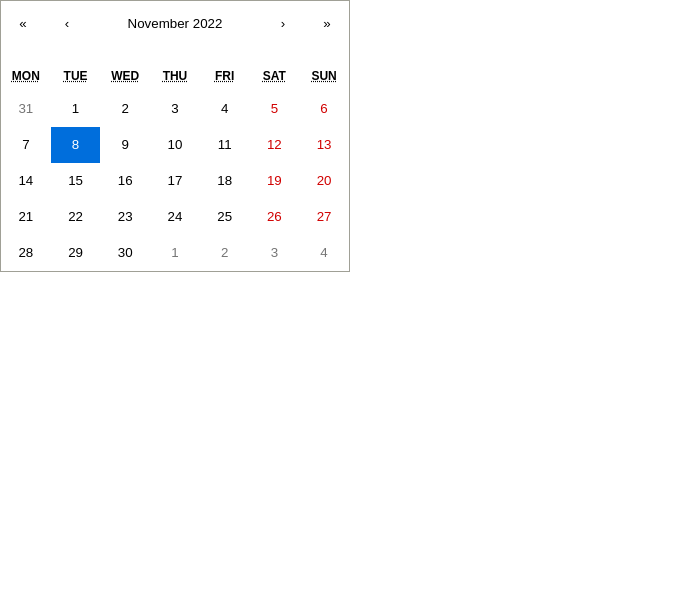
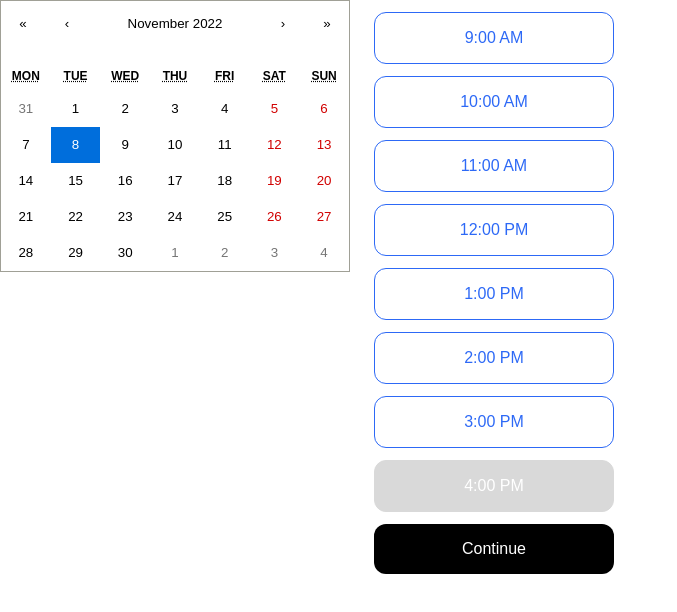
Before and after one commit to kubilaycakmak/attendence-frontend, a React (Create React App) app: page / in a window 1280 px wide. Shown: the top 612 px of the page, without its empty margins (0-677 px from the left). Built offline with nearby package versions, Linux system fonts and the light colour scheme.

Commit message:
Canlendar time range btn added

```diff
--- a/src/component/appointment-calendar/AppointmentCalendar.js
+++ b/src/component/appointment-calendar/AppointmentCalendar.js
@@ -1,15 +1,92 @@
 import React, { useState } from "react"
 import Calendar from "react-calendar"
-// import "react-calendar/dist/Calendar.css"
-// import "./AppointmentCalendar.module.scss"
+import styles from "./AppointmentCalendar.module.scss"
 
 const AppointmentCalendar = () => {
-  const [value, onChange] = useState(new Date())
+  const [date, setDate] = useState(new Date())
+  const [time, setTime] = useState()
+
+  const data = {
+    month: 10,
+    date: 1,
+    options: [
+      {
+        time: "9:00 AM",
+        isAvailable: true,
+      },
+      {
+        time: "10:00 AM",
+        isAvailable: true,
+      },
+      {
+        time: "11:00 AM",
+        isAvailable: true,
+      },
+      {
+        time: "12:00 PM",
+        isAvailable: true,
+      },
+      {
+        time: "1:00 PM",
+        isAvailable: true,
+      },
+      {
+        time: "2:00 PM",
+        isAvailable: true,
+      },
+      {
+        time: "3:00 PM",
+        isAvailable: true,
+      },
+      {
+        time: "4:00 PM",
+        isAvailable: false,
+      },
+    ],
+  }
+
+  const onChange = (date) => {
+    setDate(date)
+  }
+
+  const clickHandler = (e) => {
+    // console.log("e>>", e.target.textContent)
+    setTime(e.target.textContent)
+  }
+
+  const submitHandler = () => {
+    const timeStamp = date.getTime()
+    console.log(timeStamp)
+    console.log(time)
+  }
 
   return (
-    <div>
-      <Calendar onChange={onChange} value={value} />
-    </div>
+    <>
+      <div className={styles.container}>
+        <div className={styles.calendarWrap}>
+          <Calendar onChange={onChange} value={date} />
+        </div>
+        <div>
+          {data.options.map((i, index) => {
+            return (
+              <li key={index} className={styles.li}>
+                <button
+                  disabled={!i.isAvailable}
+                  onClick={clickHandler}
+                  className={i.time === time ? styles.active : styles.inActive}>
+                  {i.time}
+                </button>
+              </li>
+            )
+          })}
+          <li className={styles.li}>
+            <button onClick={submitHandler} className={styles.submitBtn}>
+              Continue
+            </button>
+          </li>
+        </div>
+      </div>
+    </>
   )
 }
 
--- a/src/component/appointment-calendar/AppointmentCalendar.module.scss
+++ b/src/component/appointment-calendar/AppointmentCalendar.module.scss
@@ -1,117 +1,93 @@
-.react-calendar {
-  width: 350px;
-  max-width: 100%;
-  background: white;
-  border: 1px solid #a0a096;
-  font-family: Arial, Helvetica, sans-serif;
-  line-height: 1.125em;
+.container {
+  display: flex;
+  @media screen and (max-width: 767px) {
+    flex-direction: column;
+  }
 }
-.react-calendar--doubleView {
-  width: 700px;
+
+.calendarWrap {
+  height: auto;
 }
-.react-calendar--doubleView .react-calendar__viewContainer {
-  display: flex;
-  margin: -0.5em;
+
+.li {
+  list-style: none;
+  margin: 12px 24px;
+  button {
+    &:disabled {
+      background-color: #d9d9d9;
+      border: 1.5px solid #d9d9d9;
+      cursor: no-drop;
+      color: white;
+    }
+  }
+
+  .active {
+    transition: 0.4s;
+    border: 1.5px solid #2d69f6;
+    font-size: 16px;
+    padding: 16px 0px;
+    width: 240px;
+    border-radius: 12px;
+    color: white;
+    background-color: #2d69f6;
+    @media screen and (max-width: 767px) {
+      width: 100%;
+      font-size: 12px;
+      padding: 12px 0px;
+      border: 1px solid #2d69f6;
+    }
+  }
+
+  .inActive {
+    border: 1.5px solid #2d69f6;
+    font-size: 16px;
+    padding: 16px 0px;
+    width: 240px;
+    border-radius: 12px;
+    color: #2d69f6;
+    background-color: white;
+    @media screen and (max-width: 767px) {
+      width: 100%;
+      font-size: 12px;
+      padding: 10px 0px;
+      border: 1px solid #2d69f6;
+    }
+  }
+  .submitBtn {
+    font-size: 16px;
+    padding: 16px 0px;
+    width: 240px;
+    border-radius: 12px;
+    color: white;
+    background-color: black;
+    border: none;
+    @media screen and (max-width: 767px) {
+      width: 100%;
+      font-size: 12px;
+      padding: 10px 0px;
+      border: 1px solid black;
+    }
+    &:hover {
+      border: 1px solid black;
+      background-color: white;
+      color: black;
+      transition: 0.4s;
+    }
+  }
 }
-.react-calendar--doubleView .react-calendar__viewContainer > * {
-  width: 50%;
-  margin: 0.5em;
-}
-.react-calendar,
-.react-calendar *,
-.react-calendar *:before,
-.react-calendar *:after {
-  -moz-box-sizing: border-box;
-  -webkit-box-sizing: border-box;
-  box-sizing: border-box;
-}
-.react-calendar button {
-  margin: 0;
-  border: 0;
-  outline: none;
-}
-.react-calendar button:enabled:hover {
-  cursor: pointer;
-}
-.react-calendar__navigation {
-  display: flex;
-  height: 44px;
-  margin-bottom: 1em;
-}
-.react-calendar__navigation button {
-  min-width: 44px;
-  background: none;
-}
-.react-calendar__navigation button:disabled {
-  background-color: #f0f0f0;
-}
-.react-calendar__navigation button:enabled:hover,
-.react-calendar__navigation button:enabled:focus {
-  background-color: #e6e6e6;
-}
-.react-calendar__month-view__weekdays {
-  text-align: center;
-  text-transform: uppercase;
-  font-weight: bold;
-  font-size: 0.75em;
-}
-.react-calendar__month-view__weekdays__weekday {
-  padding: 0.5em;
-}
-.react-calendar__month-view__weekNumbers .react-calendar__tile {
-  display: flex;
-  align-items: center;
-  justify-content: center;
-  font-size: 0.75em;
-  font-weight: bold;
-}
-.react-calendar__month-view__days__day--weekend {
-  color: #d10000;
-}
-.react-calendar__month-view__days__day--neighboringMonth {
-  color: #757575;
-}
-.react-calendar__year-view .react-calendar__tile,
-.react-calendar__decade-view .react-calendar__tile,
-.react-calendar__century-view .react-calendar__tile {
-  padding: 2em 0.5em;
-}
-.react-calendar__tile {
-  max-width: 100%;
-  padding: 10px 6.6667px;
-  background: none;
-  text-align: center;
-  line-height: 16px;
-}
-.react-calendar__tile:disabled {
-  background-color: #f0f0f0;
-}
-.react-calendar__tile:enabled:hover,
-.react-calendar__tile:enabled:focus {
-  background-color: #e6e6e6;
-}
-.react-calendar__tile--now {
-  background: #ffff76;
-}
-.react-calendar__tile--now:enabled:hover,
-.react-calendar__tile--now:enabled:focus {
-  background: #ffffa9;
-}
-.react-calendar__tile--hasActive {
-  background: #76baff;
-}
-.react-calendar__tile--hasActive:enabled:hover,
-.react-calendar__tile--hasActive:enabled:focus {
-  background: #a9d4ff;
-}
-.react-calendar__tile--active {
-  background: #006edc;
-  color: white;
-}
-.react-calendar__tile--active:enabled:hover,
-.react-calendar__tile--active:enabled:focus {
-  background: #1087ff;
-}
-.react-calendar--selectRange .react-calendar__tile--hover {
-  background-color: #e6e6e6;
-}
+
+// .submitBtn {
+//     font-size: 16px;
+//     padding: 16px 0px;
+//     width: 240px;
+//     border-radius: 12px;
+//     color: white;
+//     background-color: black;
+//     border: none;
+//     &:hover {
+//       border: 1.5px solid black;
+//       background-color: white;
+//       color: black;
+//       transition: 0.4s;
+//     }
+//   }
```
